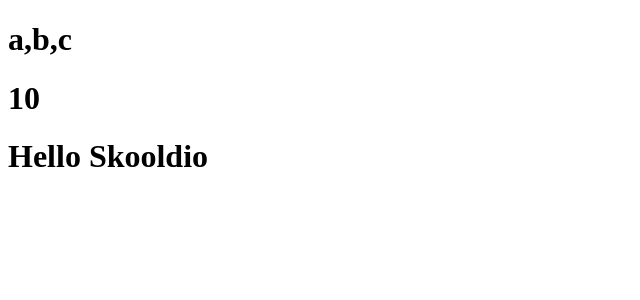
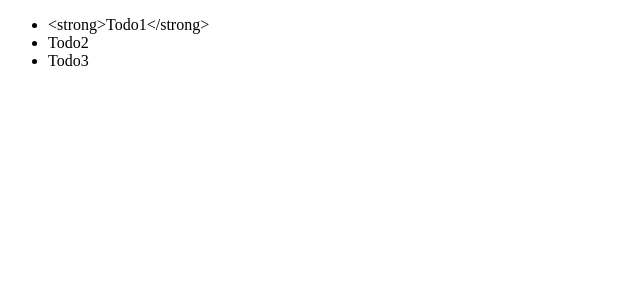
Before and after one commit to thangman22/vue-skooldio-2, a Vue app in the folder day1/: page / in a window 1280 px wide. Shown: the top 300 px of the page, without its empty margins (0-640 px from the left). Built offline with nearby package versions, Linux system fonts and the light colour scheme.

Commit message:
Loop with normal text

```diff
--- a/day1/src/App.vue
+++ b/day1/src/App.vue
@@ -1,8 +1,10 @@
 <template>
   <div id="app">
-    <h1>{{list.join(',')}}</h1>
-    <h1>{{number}}</h1>
-    <h1>{{text}}</h1>
+    <ul>
+      <li v-for="todo in todos" :key="todo.time">
+        {{todo.text}}
+      </li>
+    </ul>
   </div>
 </template>
 
@@ -11,9 +13,23 @@ export default {
   name: 'App',
   data () {
     return {
-      text: 'Hello Skooldio',
-      number: 10,
-      list: ['a','b','c']
+      todos: [
+        {
+          text: '<strong>Todo1</strong>',
+          time: 1540352507,
+          completed: true
+        },
+        {
+          text: 'Todo2',
+          time: 1540352529,
+          completed: true
+        },
+        {
+          text: 'Todo3',
+          time: 1540352535,
+          completed: false
+        }
+      ]
     }
   }
 }
```
